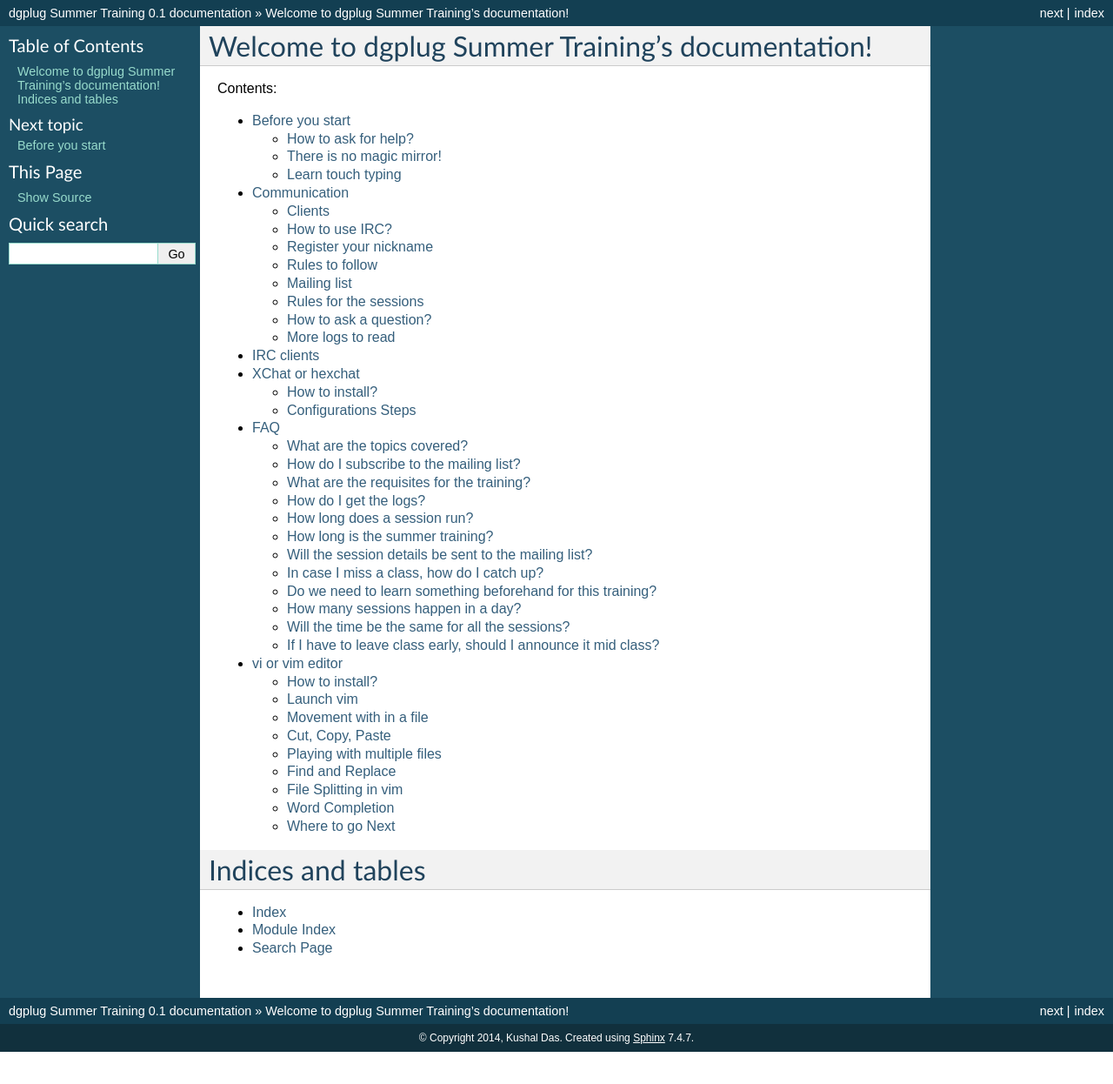
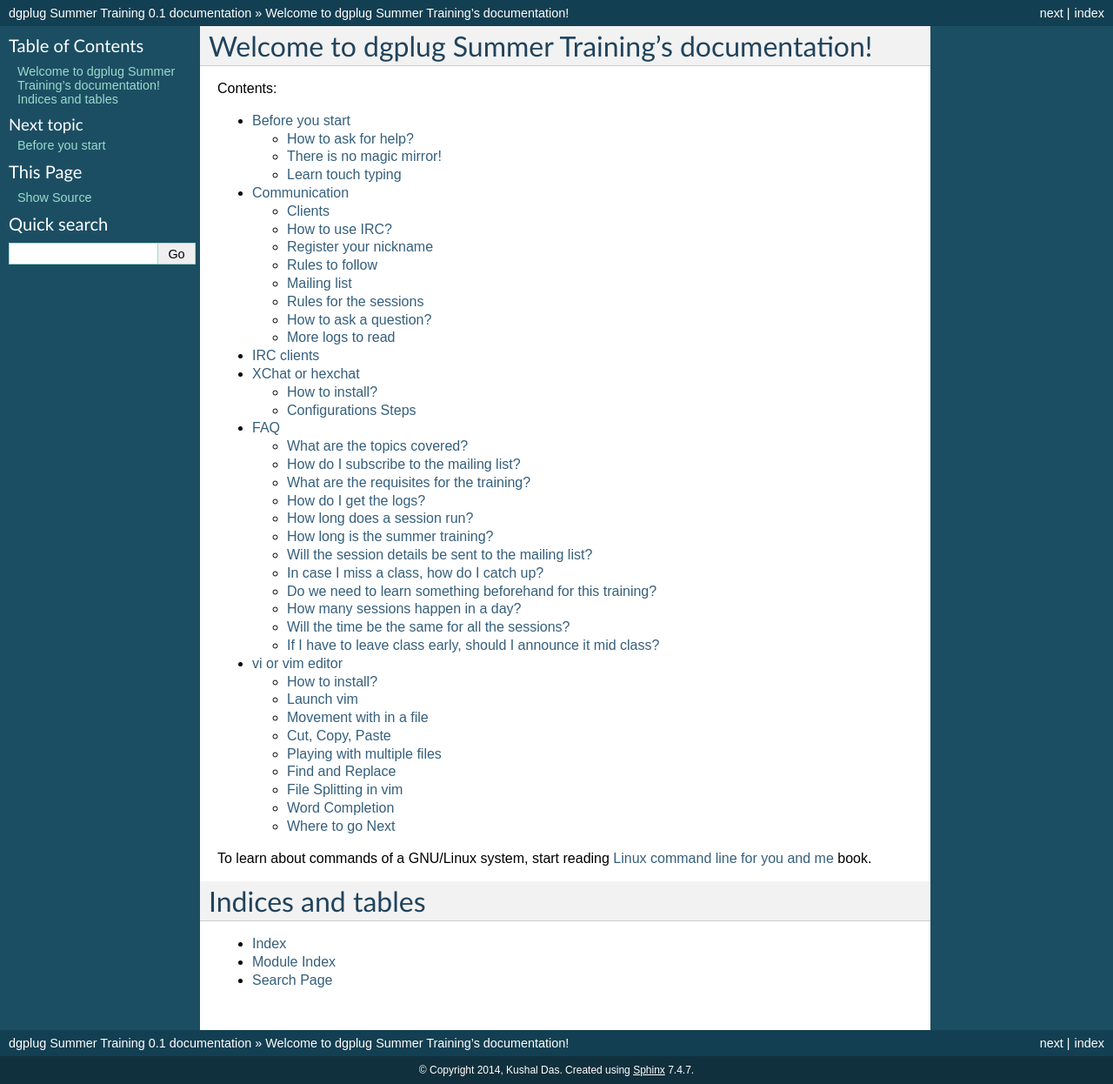
Before and after one commit to kushaldas/summertraining, a Sphinx documentation site: the page built from docs/index.rst, in a window 1280 px wide. Shown: the whole page at 87% size. Built offline with Sphinx 7.4.7, drawn with Linux system fonts in a browser that asks for light colours; before the commit the page ends 1209 px from its top, so only the background shows below that.

Commit message:
Adds link to lym book

```diff
--- a/docs/index.rst
+++ b/docs/index.rst
@@ -17,6 +17,9 @@ Contents:
    faq
    vim
 
+To learn about commands of a GNU/Linux system, start reading
+`Linux command line for you and me <https://lym.readthedocs.io/en/latest/>`_ book.
+
 
 Indices and tables
 ==================
```
